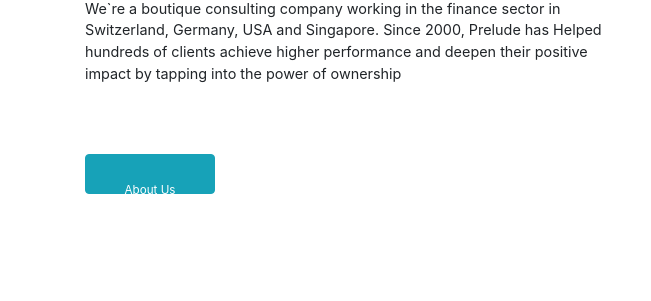
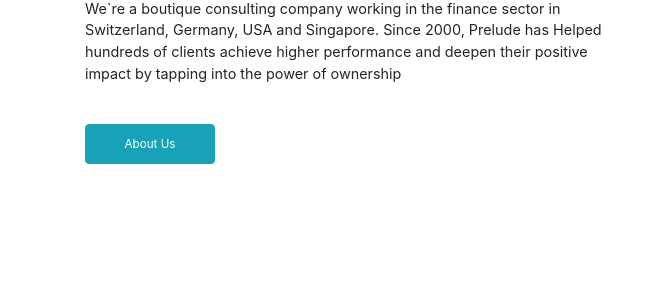
Before and after one commit to requezz/Muzagov.github.io, a website: page Finish/index.html in a window 1280 px wide. Shown: the part 1309-1610 px from the top of the page, 0-651 px from the left. Drawn offline with nearby package versions, Linux system fonts and the light colour scheme; grey boxes are pictures that could not be loaded.

Commit message:
fixed button

```diff
--- a/Finish/index.css
+++ b/Finish/index.css
@@ -139,9 +139,6 @@
 
 .cont4 {
   margin: auto;
-}
-.btn3 {
-  padding-top: 30px;
 }
 .icon5 {
   font-size: 45px;
```
